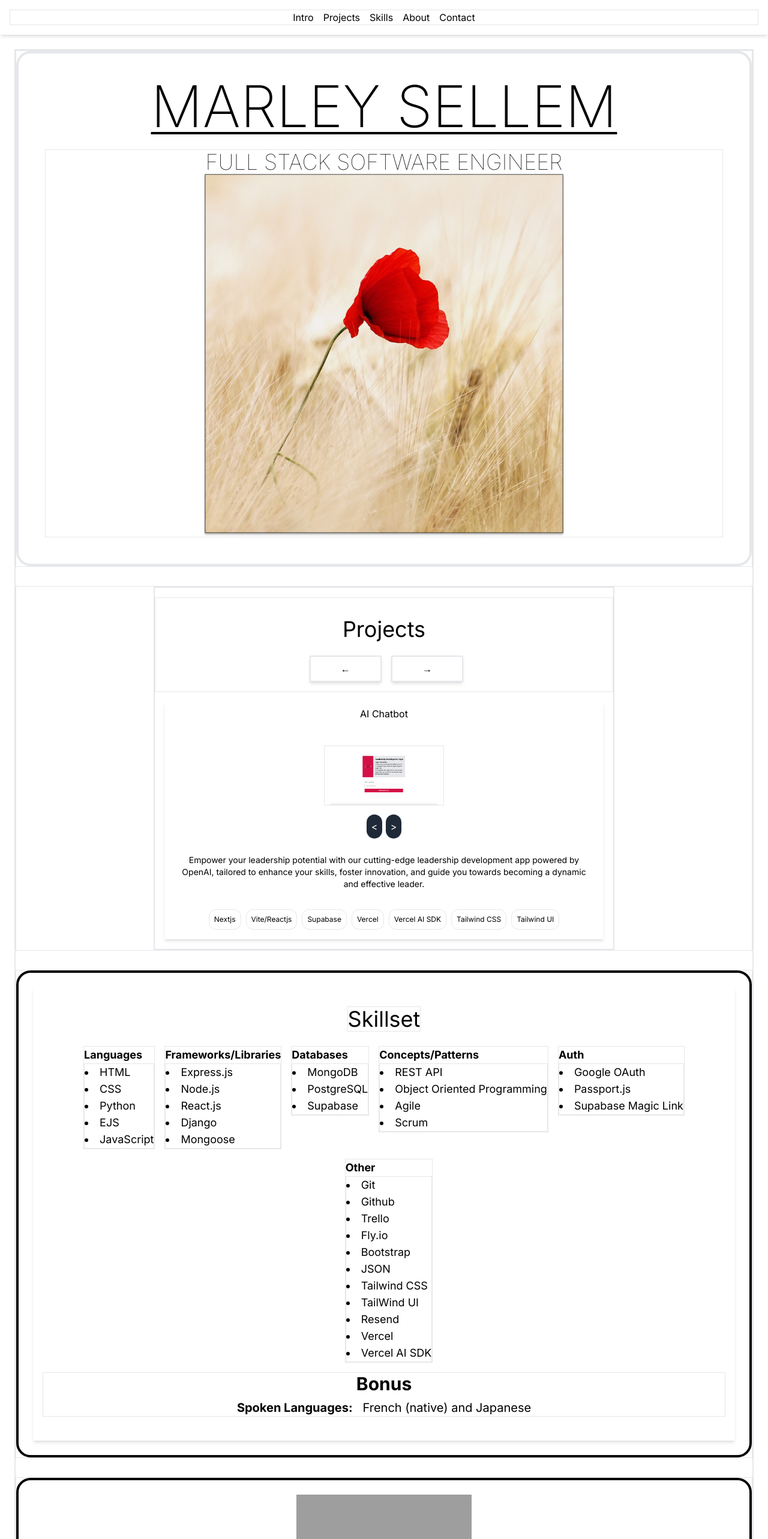
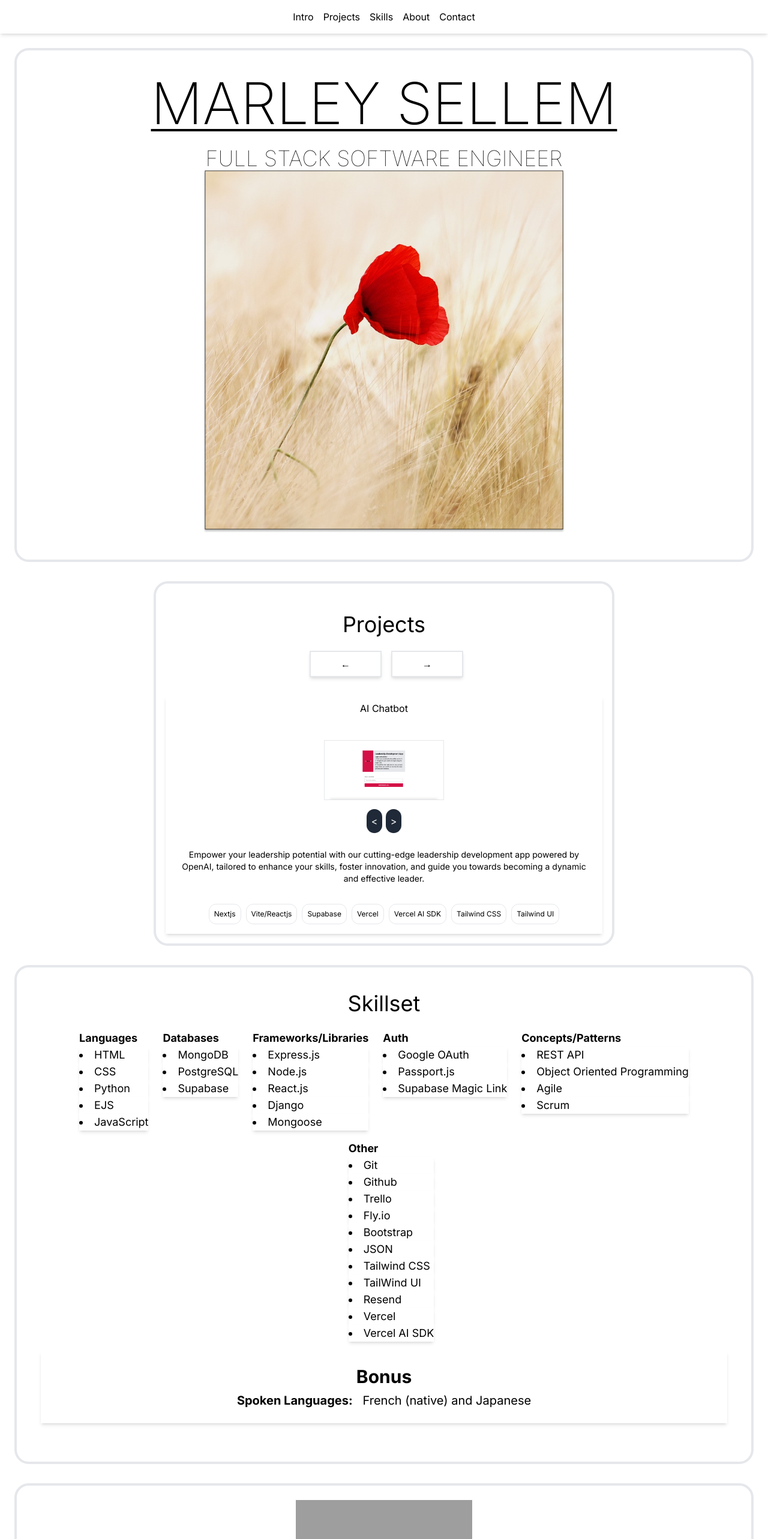
Before and after one commit to mzsellem/marleysz, a Next.js app: page / in a window 1280 px wide. Shown: the top 2566 px of the page at 60% size. Built offline with nearby package versions, Linux system fonts and the light colour scheme; grey boxes are pictures that could not be loaded.

Commit message:
basic formatting

```diff
--- a/app/about/page.jsx
+++ b/app/about/page.jsx
@@ -3,7 +3,7 @@ import "../../public/aboutpic.png";
 export default function About() {
    return (
       <>
-         <div className="flex flex-col justify-start items-center h-full border-4 border-black rounded-3xl p-6">
+         <div className="flex flex-col justify-start items-center h-full border-4 rounded-3xl p-6">
             <div className="w-full sm:w-1/2 justify-center flex">
                <img
                   src="/aboutpic.png"
--- a/app/contact/page.jsx
+++ b/app/contact/page.jsx
@@ -1,7 +1,7 @@
 export default function Contact() {
    return (
       <>
-         <div className="flex flex-col h-full border-4 border-black rounded-3xl space-y-6 p-6">
+         <div className="flex flex-col h-full border-4 rounded-3xl space-y-6 p-6">
             <div className="flex justify-center flex-col space-y-6">
                <p className="flex justify-center text-5xl font-semibold">
                   Let's Chat
--- a/app/intro/page.jsx
+++ b/app/intro/page.jsx
@@ -7,7 +7,7 @@ export default function Intro() {
                   MARLEY SELLEM
                </h1>
             </div>
-            <div className="mt-4 flex md:flex-col items-center justify-center border m-3">
+            <div className="mt-4 flex md:flex-col items-center justify-center m-3">
                <div className="text-xl md:text-4xl font-thin text-start">
                   FULL STACK SOFTWARE ENGINEER
                </div>
--- a/app/page.js
+++ b/app/page.js
@@ -22,7 +22,7 @@ export default function Home() {
   return (
     <>
     <div className="sticky top-0 z-10 bg-white shadow-md p-4">
-        <div className=" flex justify-center border space-x-4">
+        <div className=" flex justify-center space-x-4">
           <button onClick={() => scrollToSection("section1")} className="hover:underline">Intro</button>
           <button onClick={() => scrollToSection("section2")} className="hover:underline">Projects</button>
           <button onClick={() => scrollToSection("section3")} className="hover:underline">Skills</button>
@@ -30,21 +30,21 @@ export default function Home() {
           <button onClick={() => scrollToSection("section5")} className="hover:underline">Contact</button>
         </div>
     </div>
-      <div className="border m-6">
-        <div className="border space-y-8">
-          <div ref={sectionRefs.section1} className="section border">
+      <div className="m-6">
+        <div className="space-y-8">
+          <div ref={sectionRefs.section1} className="section">
               <Intro />
           </div>
-          <div ref={sectionRefs.section2} className="section border">
+          <div ref={sectionRefs.section2} className="section">
               <Projects />
           </div>
-          <div ref={sectionRefs.section3} className="section border">
+          <div ref={sectionRefs.section3} className="section">
               <Skills />
           </div>
-          <div ref={sectionRefs.section4} className="section border">
+          <div ref={sectionRefs.section4} className="section">
               <About />
           </div>
-          <div ref={sectionRefs.section5} className="section border">
+          <div ref={sectionRefs.section5} className="section">
               <Contact />
           </div>
         </div>
--- a/app/projects/page.jsx
+++ b/app/projects/page.jsx
@@ -84,9 +84,9 @@ export default function Projects() {
 
    return (
       <>
-         <div className="border mx-auto max-w-screen-md">
-            <div className="flex flex-col justify-center text-center border">
-               <div className="space-x-2 flex justify-center border mt-4 p-4 flex-col">
+         <div className="border-4 rounded-3xl mx-auto max-w-screen-md">
+            <div className="flex flex-col justify-center text-center">
+               <div className="space-x-2 flex justify-center mt-4 p-4 flex-col">
                   <div className="text-4xl mb-6 mt-4">Projects</div>
                   <div className="space-x-4 flex justify-center">
                      <button
--- a/app/skills/page.jsx
+++ b/app/skills/page.jsx
@@ -4,18 +4,18 @@ export default function Skills() {
          category: "Languages",
          list: ["HTML", "CSS", "Python", "EJS", "JavaScript"],
       },
+      { category: "Databases", list: ["MongoDB", "PostgreSQL", "Supabase"] },
       {
          category: "Frameworks/Libraries",
          list: ["Express.js", "Node.js", "React.js", "Django", "Mongoose"],
       },
-      { category: "Databases", list: ["MongoDB", "PostgreSQL", "Supabase"] },
+      {
+         category: "Auth",
+         list: ["Google OAuth", "Passport.js", "Supabase Magic Link"],
+      },
       {
          category: "Concepts/Patterns",
          list: ["REST API", "Object Oriented Programming", "Agile", "Scrum"],
-      },
-      {
-         category: "Auth",
-         list: ["Google OAuth", "Passport.js", "Supabase Magic Link"],
       },
       {
          category: "Other",
@@ -37,20 +37,20 @@ export default function Skills() {
 
    return (
       <>
-         <div className="flex flex-col h-full border-4 border-black rounded-3xl p-6">
-            <div className="w-full flex flex-col items-center p-4 bg-white shadow-md">
-               <div className="text-4xl mb-6 mt-4 border">Skillset</div>
+         <div className="flex flex-col h-full border-4 rounded-3xl p-6">
+            <div className="w-full flex flex-col sm:items-center p-4">
+               <div className="text-4xl mb-6">Skillset</div>
                {/* Use flex and flex-wrap to create three rows */}
-               <div className="flex flex-wrap justify-center sm:space-x-4">
+               <div className="flex flex-wrap sm:justify-center sm:space-x-6">
                   {skillCats.map((obj) => (
                      <div key={obj.category} className="mb-4">
-                        <div className="text-lg border">
+                        <div className="text-lg">
                            <h1 className="font-bold">{obj.category}</h1>
-                           <ul className="border">
+                           <ul>
                               {obj.list.map((item) => (
                                  <li
                                     key={item}
-                                    className="list-inside list-disc"
+                                    className="list-inside list-disc bg-white shadow-md"
                                  >
                                     {item}
                                  </li>
@@ -61,7 +61,7 @@ export default function Skills() {
                   ))}
                </div>
 
-               <div className="w-full text-3xl border flex flex-col text-center mb-6">
+               <div className="w-full text-3xl flex flex-col text-center mb-6 bg-white shadow-md p-6">
                   <span className="font-bold mb-2">Bonus</span>
                   <div className="text-xl">
                      <p className="text-center">
```
